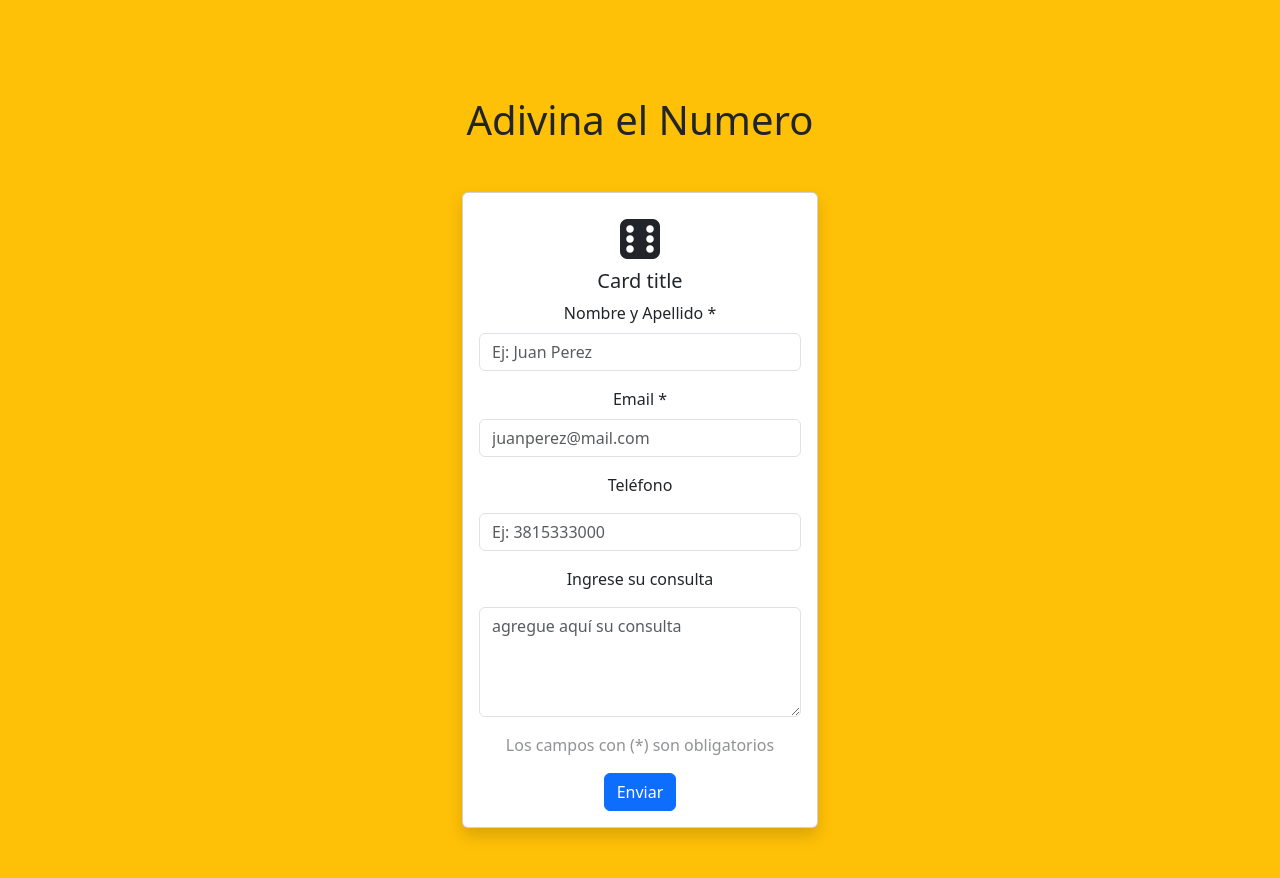
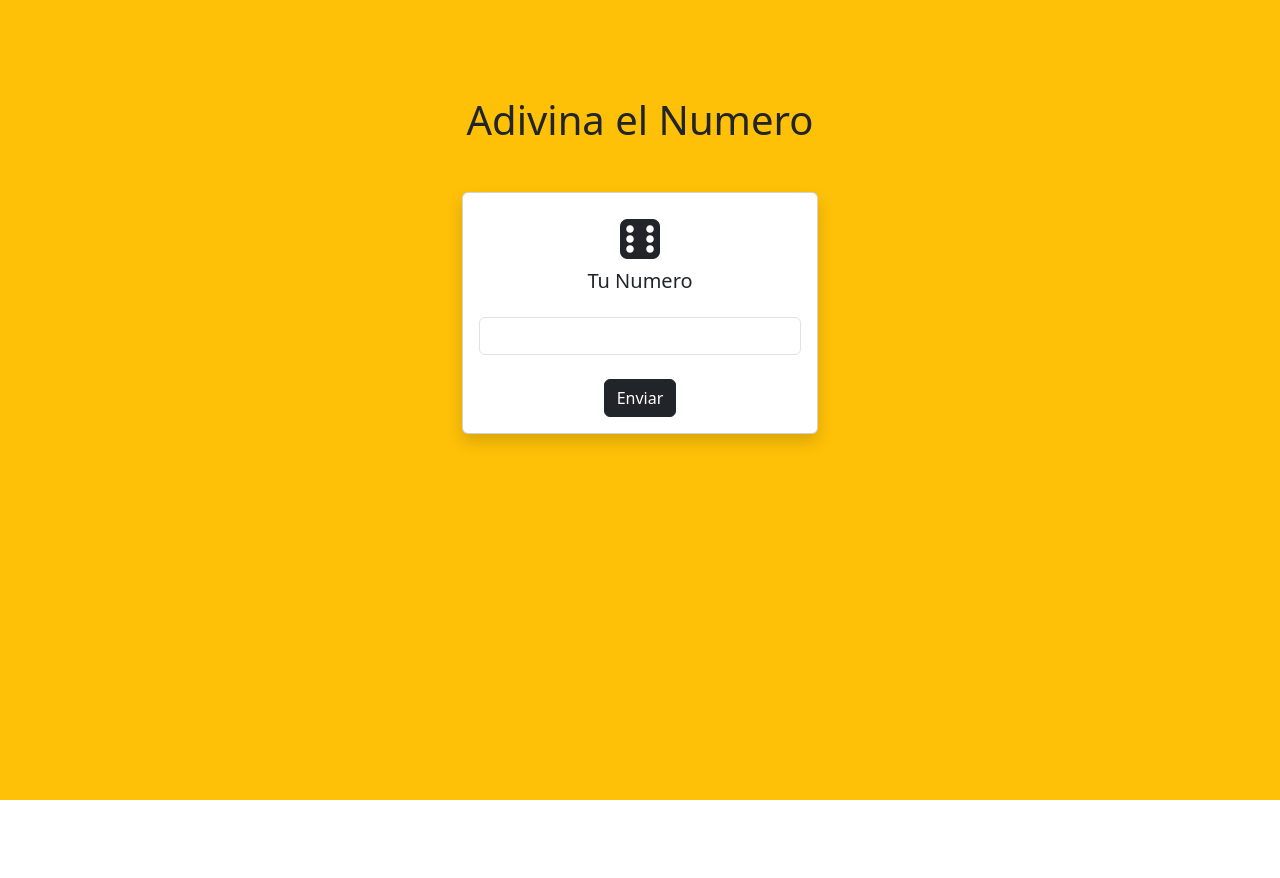
Before and after one commit to juanchiblanco/tp5-bomDom-ejercicio1, a plain HTML site: page index.html in a window 1280 px wide. After the commit the page ends 800 px from the top, so only its background shows below. Drawn offline with nearby package versions, Linux system fonts and the light colour scheme.

Commit message:
disenio del main

```diff
--- a/index.html
+++ b/index.html
@@ -26,48 +26,21 @@
                     <div class="card shadow h-100 w-100">
                       <div class="card-body text-center">
                         <i class="bi bi-dice-6-fill fs-1"></i>
-                        <h5 class="card-title">Card title</h5>
+                        <h5 class="card-title">Tu Numero</h5>
                         <form>
-                            <div class="mb-3">
-                              <label for="name" class="form-label">Nombre y Apellido *</label>
-                              <input type="text" class="form-control" id="name" aria-describedby="name" required placeholder="Ej: Juan Perez" minlength="3" maxlength="200">
-                            </div>
-                            <div class="mb-3">
-                              <label for="exampleInputEmail1" class="form-label">Email *</label>
-                              <input type="email" class="form-control" id="exampleInputEmail1" aria-describedby="emailHelp" required placeholder="juanperez@mail.com" minlength="5" maxlength="300">
-                            </div>
-                            <div class="mb-3">
-                              <label for="telefono">Teléfono</label>
-                            </div>
-                            <div class="mb-3">
+                            <div class="my-4">
                               <input
-                                type="tel"
-                                id="telefono"
-                                placeholder="Ej: 3815333000"
+                                type="number"
+                                id="number"
                                 class="form-control"
-                                minlength="5"
-                                maxlength="40"
+                                minlength="1"
+                                maxlength="20"
+                                min="0"
+                                max="20"
                               />
                             </div>
-                            <div class="mb-3">
-                              <label for="consulta">Ingrese su consulta</label>
-                            </div>
-                            <div class="mb-3">
-                              <textarea
-                                id="consulta"
-                                rows="4"
-                                placeholder="agregue aquí su consulta"
-                                minlength="10"
-                                maxlength="250"
-                                required
-                                class="form-control"
-                              ></textarea>
-                            </div>
                             <div>
-                              <p class="fs-6 text-body-tertiary">Los campos con (*) son obligatorios</p>
-                            </div>
-                            <div>
-                              <button class="btn btn-primary" type="submit">Enviar</button>
+                              <button class="btn btn-dark" type="submit">Enviar</button>
                             </div>
                           </form>
                       </div>
```
